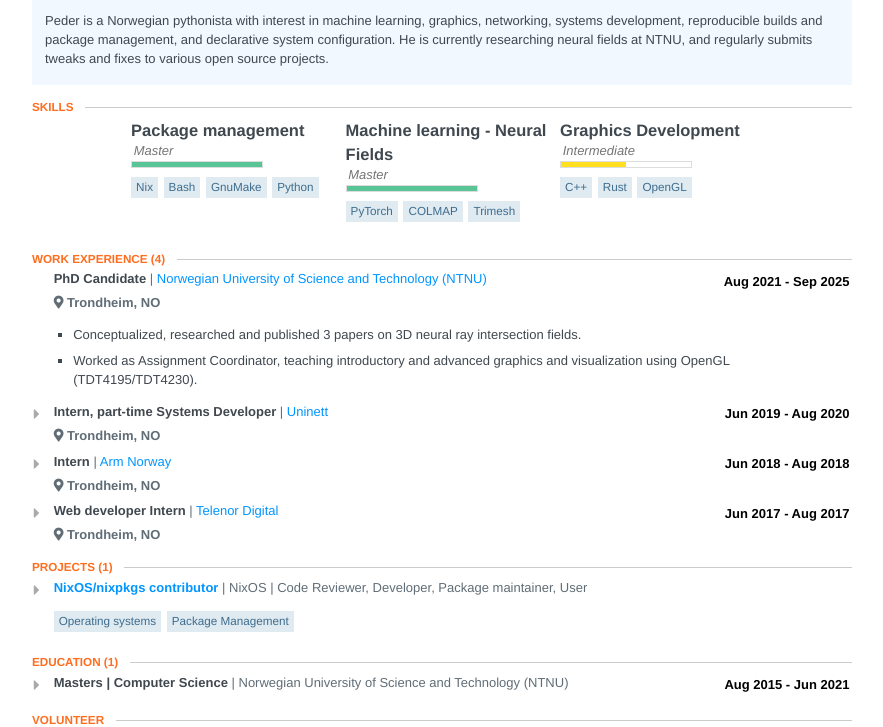
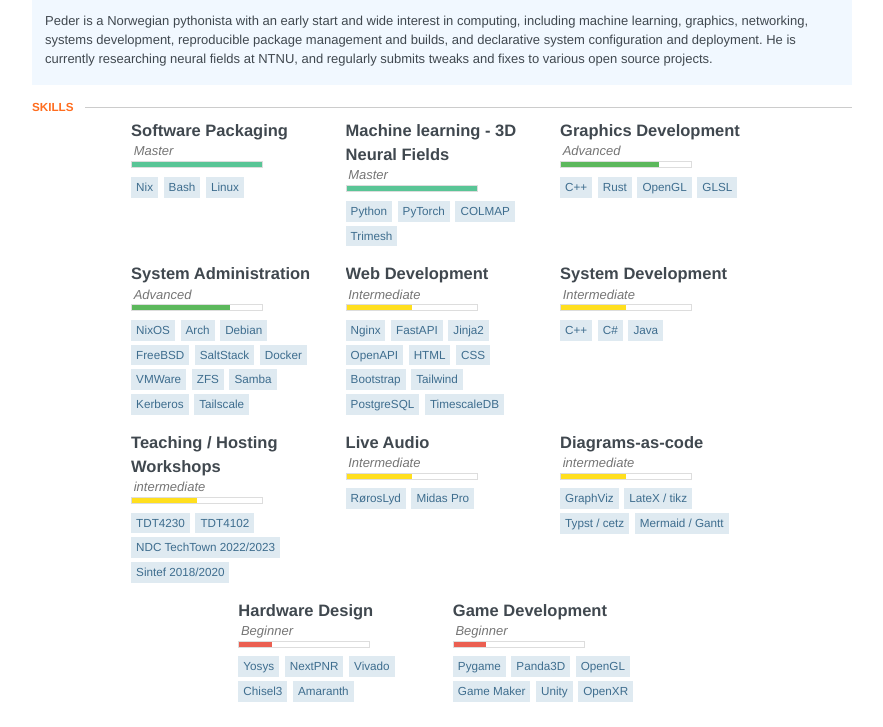
Before and after one commit to pbsds/resume, a plain HTML site: page index.html in a window 1280 px wide. Shown: the part 192-919 px from the top of the page, without its empty margins (198-1081 px from the left). Drawn offline with Linux system fonts and the light colour scheme.

Commit message:
deploy: 2aa44ad77c6fe190db32e06f18c667dbe5ff20fd

```diff
--- a/index.html
+++ b/index.html
@@ -972,7 +972,7 @@
 	    <section class="section">
 	      <section class="main-summary">
 	        <div>
-	          <p>Peder is a Norwegian pythonista with interest in machine learning, graphics, networking, systems development, reproducible builds and package management, and declarative system configuration. He is currently researching neural fields at NTNU, and regularly submits tweaks and fixes to various open source projects. </p>
+	          <p>Peder is a Norwegian pythonista with an early start and wide interest in computing, including machine learning, graphics, networking, systems development, reproducible package management and builds, and declarative system configuration and deployment. He is currently researching neural fields at NTNU, and regularly submits tweaks and fixes to various open source projects. </p>
 	        </div>
 	      </section>
 	    </section>
@@ -985,7 +985,7 @@
 			<section id="skills">
 					<div class="item">
 							<h3 class="name">
-								Package management
+								Software Packaging
 							</h3>
 
 							<div class="level master">
@@ -996,13 +996,12 @@
 							<ul class="keywords">
 									<li>Nix</li>
 									<li>Bash</li>
-									<li>GnuMake</li>
-									<li>Python</li>
+									<li>Linux</li>
 							</ul>
 					</div>
 					<div class="item">
 							<h3 class="name">
-								Machine learning - Neural Fields
+								Machine learning - 3D Neural Fields
 							</h3>
 
 							<div class="level master">
@@ -1011,6 +1010,7 @@
 							</div>
 
 							<ul class="keywords">
+									<li>Python</li>
 									<li>PyTorch</li>
 									<li>COLMAP</li>
 									<li>Trimesh</li>
@@ -1021,8 +1021,8 @@
 								Graphics Development
 							</h3>
 
-							<div class="level intermediate">
-									<em>Intermediate</em>
+							<div class="level advanced">
+									<em>Advanced</em>
 								<div class="bar"></div>
 							</div>
 
@@ -1030,6 +1030,156 @@
 									<li>C++</li>
 									<li>Rust</li>
 									<li>OpenGL</li>
+									<li>GLSL</li>
+							</ul>
+					</div>
+					<div class="item">
+							<h3 class="name">
+								System Administration
+							</h3>
+
+							<div class="level advanced">
+									<em>Advanced</em>
+								<div class="bar"></div>
+							</div>
+
+							<ul class="keywords">
+									<li>NixOS</li>
+									<li>Arch</li>
+									<li>Debian</li>
+									<li>FreeBSD</li>
+									<li>SaltStack</li>
+									<li>Docker</li>
+									<li>VMWare</li>
+									<li>ZFS</li>
+									<li>Samba</li>
+									<li>Kerberos</li>
+									<li>Tailscale</li>
+							</ul>
+					</div>
+					<div class="item">
+							<h3 class="name">
+								Web Development
+							</h3>
+
+							<div class="level intermediate">
+									<em>Intermediate</em>
+								<div class="bar"></div>
+							</div>
+
+							<ul class="keywords">
+									<li>Nginx</li>
+									<li>FastAPI</li>
+									<li>Jinja2</li>
+									<li>OpenAPI</li>
+									<li>HTML</li>
+									<li>CSS</li>
+									<li>Bootstrap</li>
+									<li>Tailwind</li>
+									<li>PostgreSQL</li>
+									<li>TimescaleDB</li>
+							</ul>
+					</div>
+					<div class="item">
+							<h3 class="name">
+								System Development
+							</h3>
+
+							<div class="level intermediate">
+									<em>Intermediate</em>
+								<div class="bar"></div>
+							</div>
+
+							<ul class="keywords">
+									<li>C++</li>
+									<li>C#</li>
+									<li>Java</li>
+							</ul>
+					</div>
+					<div class="item">
+							<h3 class="name">
+								Teaching / Hosting Workshops
+							</h3>
+
+							<div class="level intermediate">
+									<em>intermediate</em>
+								<div class="bar"></div>
+							</div>
+
+							<ul class="keywords">
+									<li>TDT4230</li>
+									<li>TDT4102</li>
+									<li>NDC TechTown 2022/2023</li>
+									<li>Sintef 2018/2020</li>
+							</ul>
+					</div>
+					<div class="item">
+							<h3 class="name">
+								Live Audio
+							</h3>
+
+							<div class="level intermediate">
+									<em>Intermediate</em>
+								<div class="bar"></div>
+							</div>
+
+							<ul class="keywords">
+									<li>RørosLyd</li>
+									<li>Midas Pro</li>
+							</ul>
+					</div>
+					<div class="item">
+							<h3 class="name">
+								Diagrams-as-code
+							</h3>
+
+							<div class="level intermediate">
+									<em>intermediate</em>
+								<div class="bar"></div>
+							</div>
+
+							<ul class="keywords">
+									<li>GraphViz</li>
+									<li>LateX / tikz</li>
+									<li>Typst / cetz</li>
+									<li>Mermaid / Gantt</li>
+							</ul>
+					</div>
+					<div class="item">
+							<h3 class="name">
+								Hardware Design
+							</h3>
+
+							<div class="level beginner">
+									<em>Beginner</em>
+								<div class="bar"></div>
+							</div>
+
+							<ul class="keywords">
+									<li>Yosys</li>
+									<li>NextPNR</li>
+									<li>Vivado</li>
+									<li>Chisel3</li>
+									<li>Amaranth</li>
+							</ul>
+					</div>
+					<div class="item">
+							<h3 class="name">
+								Game Development
+							</h3>
+
+							<div class="level beginner">
+									<em>Beginner</em>
+								<div class="bar"></div>
+							</div>
+
+							<ul class="keywords">
+									<li>Pygame</li>
+									<li>Panda3D</li>
+									<li>OpenGL</li>
+									<li>Game Maker</li>
+									<li>Unity</li>
+									<li>OpenXR</li>
 							</ul>
 					</div>
 			</section>
@@ -1042,12 +1192,14 @@
 			<section id="work">
 				<section class="work-item">
 
+								<input id="work-item-0" type="checkbox" class="toggle-item" checked="checked"/>
+							<label for="work-item-0"></label>
 
 						<header class="clear">
 								<div class="position">PhD Candidate</div>
 
 							<div class="company">
-									<a target="_blank" href="//www.ntnu.edu/">Norwegian University of Science and Technology (NTNU)</a>
+									<a target="_blank" href="//www.ntnu.edu/employees/peder.b.sundt">Norwegian University of Science and Technology (NTNU)</a>
 							</div>
 
 							<div class="date">
@@ -1063,9 +1215,10 @@
 
 
 					<div class="item" id="work-item">
+							<div class="summary"><p>The Norwegian University of Science and Technology (NTNU) is a public research university in Norway and the largest in terms of enrollment.</p></div>
 
 							<ul class="highlights">
-									<li><p>Conceptualized, researched and published 3 papers on 3D neural ray intersection fields.</p></li>
+									<li><p>Conceptualized, researched and published 3 papers on 3D neural ray intersection fields (third paper pending).</p></li>
 									<li><p>Worked as Assignment Coordinator, teaching introductory and advanced graphics and visualization using OpenGL (TDT4195/TDT4230).</p></li>
 							</ul>
 					</div>
@@ -1076,7 +1229,7 @@
 							<label for="work-item-1"></label>
 
 						<header class="clear">
-								<div class="position">Intern, part-time Systems Developer</div>
+								<div class="position">Summer Intern, then part-time Systems Developer</div>
 
 							<div class="company">
 									<a target="_blank" href="https://uninett.no">Uninett</a>
@@ -1109,7 +1262,7 @@
 							<label for="work-item-2"></label>
 
 						<header class="clear">
-								<div class="position">Intern</div>
+								<div class="position">Summer Intern, CI</div>
 
 							<div class="company">
 									<a target="_blank" href="https://careers.arm.com/norway-trondheim-office">Arm Norway</a>
@@ -1141,7 +1294,7 @@
 							<label for="work-item-3"></label>
 
 						<header class="clear">
-								<div class="position">Web developer Intern</div>
+								<div class="position">Summer Intern, Web development</div>
 
 							<div class="company">
 									<a target="_blank" href="https://telenordigital.com">Telenor Digital</a>
@@ -1279,10 +1432,10 @@
 								</div>
 							</header>
 						<div class="item">
-								<div class="summary"><p>Student organisation for those with interest in computers</p></div>
+								<div class="summary"><p>A Student organisation for those with interest in computers</p></div>
 								<ul class="highlights">
-										<li><p>Chair person for 1 year, from Oct 2016 to 2017</p></li>
-										<li><p>Board member 1 year prior and a half year following.</p></li>
+										<li><p>Board member from 2015 to 2018</p></li>
+										<li><p>Chair person from 2016 to 2017</p></li>
 										<li><p>Operations coordinator for 6 years</p></li>
 								</ul>
 						</div>
```
